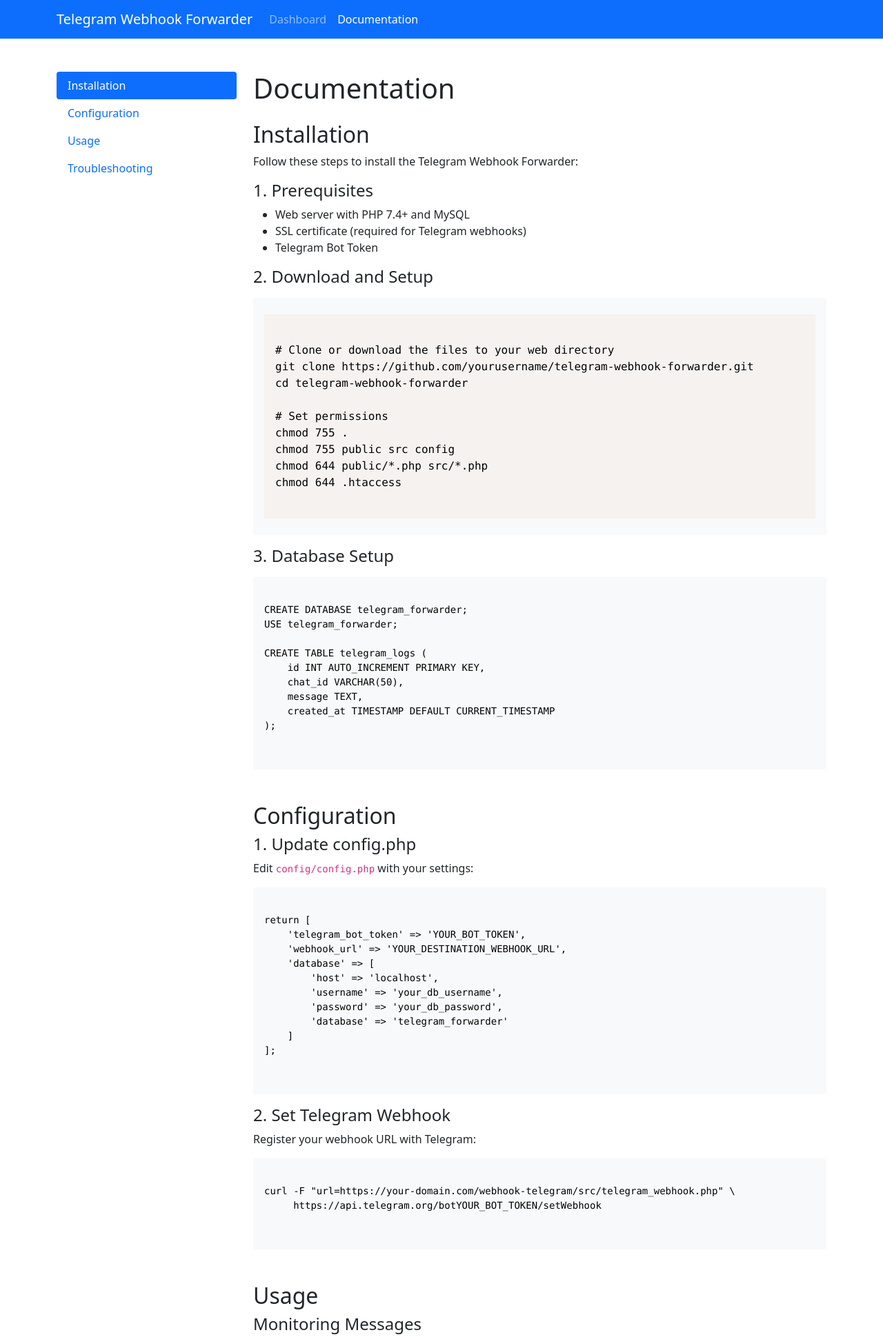
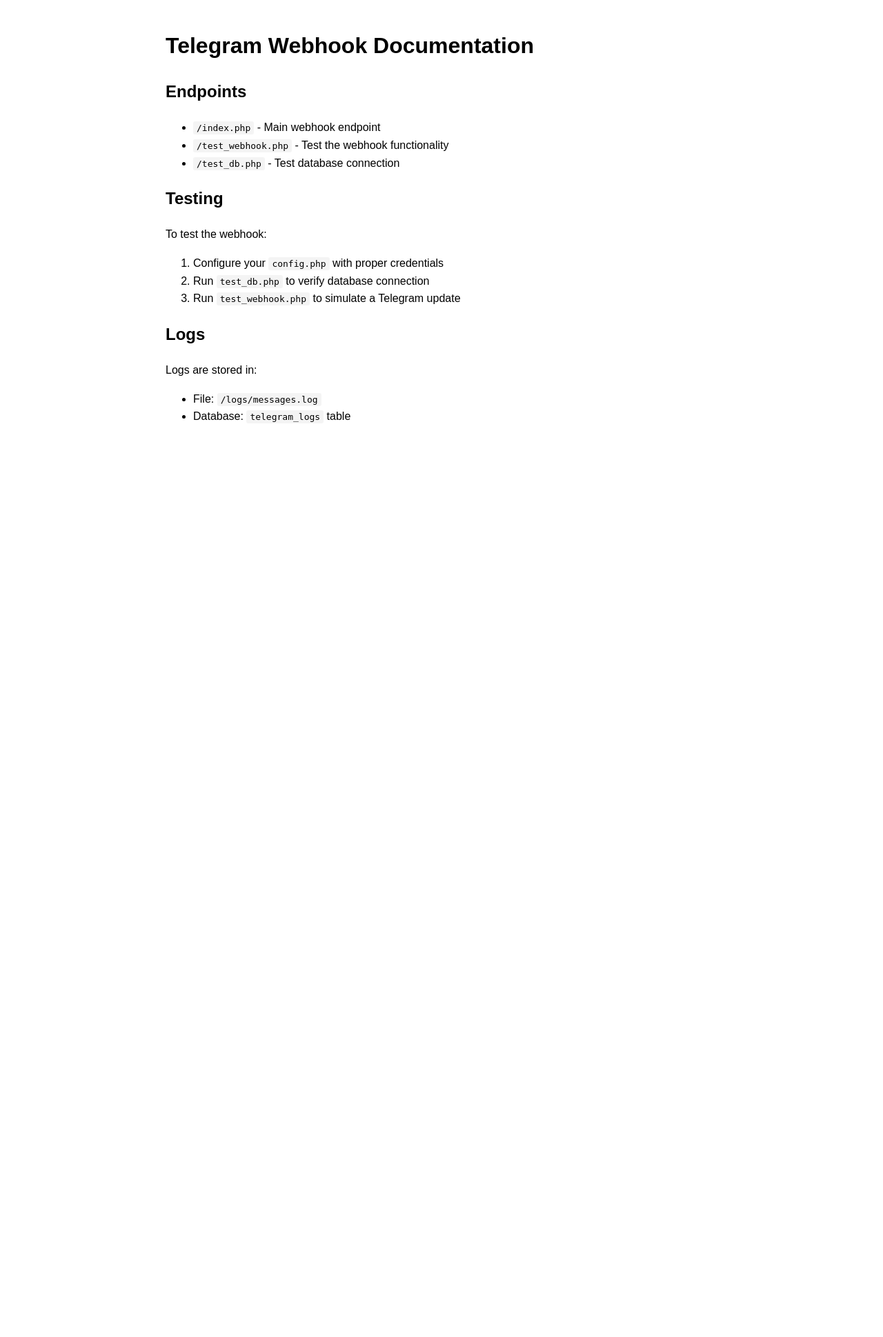
Before and after one commit to ewertonsantacruz/webhook-telegram, a PHP site: page /webhook-telegram/docs.html in a window 1280 px wide. Shown: the top 1939 px of the page at 69% size. After the commit the page ends 612 px from the top, so only its background shows below. Run offline with PHP 8.4, Linux system fonts and the light colour scheme; some libraries are stand-ins or nearby versions.

Commit message:
Initial public release

```diff
--- a/public/docs.html
+++ b/public/docs.html
@@ -3,224 +3,51 @@
 <head>
     <meta charset="UTF-8">
     <meta name="viewport" content="width=device-width, initial-scale=1.0">
-    <title>Telegram Webhook Forwarder - Documentation</title>
-    <link href="https://cdn.jsdelivr.net/npm/bootstrap@5.1.3/dist/css/bootstrap.min.css" rel="stylesheet">
-    <link href="https://cdn.jsdelivr.net/npm/prismjs@1.29.0/themes/prism.min.css" rel="stylesheet">
+    <title>Telegram Webhook Documentation</title>
     <style>
-        .doc-section {
-            margin-bottom: 3rem;
+        body {
+            font-family: Arial, sans-serif;
+            line-height: 1.6;
+            max-width: 800px;
+            margin: 0 auto;
+            padding: 20px;
         }
-        .code-block {
-            background: #f8f9fa;
-            padding: 1rem;
-            border-radius: 4px;
-            margin: 1rem 0;
+        code {
+            background: #f4f4f4;
+            padding: 2px 5px;
+            border-radius: 3px;
         }
-        .nav-pills .nav-link.active {
-            background-color: #0d6efd;
-        }
-        .sidebar {
-            position: sticky;
-            top: 20px;
-        }
-        @media (max-width: 768px) {
-            .sidebar {
-                position: static;
-                margin-bottom: 2rem;
-            }
+        pre {
+            background: #f4f4f4;
+            padding: 15px;
+            border-radius: 5px;
+            overflow-x: auto;
         }
     </style>
 </head>
 <body>
-    <nav class="navbar navbar-expand-lg navbar-dark bg-primary">
-        <div class="container">
-            <a class="navbar-brand" href="#">Telegram Webhook Forwarder</a>
-            <button class="navbar-toggler" type="button" data-bs-toggle="collapse" data-bs-target="#navbarNav">
-                <span class="navbar-toggler-icon"></span>
-            </button>
-            <div class="collapse navbar-collapse" id="navbarNav">
-                <ul class="navbar-nav">
-                    <li class="nav-item">
-                        <a class="nav-link" href="index.html">Dashboard</a>
-                    </li>
-                    <li class="nav-item">
-                        <a class="nav-link active" href="docs.html">Documentation</a>
-                    </li>
-                </ul>
-            </div>
-        </div>
-    </nav>
+    <h1>Telegram Webhook Documentation</h1>
 
-    <div class="container my-5">
-        <div class="row">
-            <!-- Sidebar Navigation -->
-            <div class="col-md-3">
-                <div class="sidebar">
-                    <nav class="nav flex-column nav-pills">
-                        <a class="nav-link active" href="#installation">Installation</a>
-                        <a class="nav-link" href="#configuration">Configuration</a>
-                        <a class="nav-link" href="#usage">Usage</a>
-                        <a class="nav-link" href="#troubleshooting">Troubleshooting</a>
-                    </nav>
-                </div>
-            </div>
+    <h2>Endpoints</h2>
+    <ul>
+        <li><code>/index.php</code> - Main webhook endpoint</li>
+        <li><code>/test_webhook.php</code> - Test the webhook functionality</li>
+        <li><code>/test_db.php</code> - Test database connection</li>
+    </ul>
 
-            <!-- Main Content -->
-            <div class="col-md-9">
-                <h1 class="mb-4">Documentation</h1>
+    <h2>Testing</h2>
+    <p>To test the webhook:</p>
+    <ol>
+        <li>Configure your <code>config.php</code> with proper credentials</li>
+        <li>Run <code>test_db.php</code> to verify database connection</li>
+        <li>Run <code>test_webhook.php</code> to simulate a Telegram update</li>
+    </ol>
 
-                <!-- Installation Section -->
-                <section id="installation" class="doc-section">
-                    <h2>Installation</h2>
-                    <p>Follow these steps to install the Telegram Webhook Forwarder:</p>
-
-                    <h4>1. Prerequisites</h4>
-                    <ul>
-                        <li>Web server with PHP 7.4+ and MySQL</li>
-                        <li>SSL certificate (required for Telegram webhooks)</li>
-                        <li>Telegram Bot Token</li>
-                    </ul>
-
-                    <h4>2. Download and Setup</h4>
-                    <div class="code-block">
-                        <pre><code class="language-bash">
-# Clone or download the files to your web directory
-git clone https://github.com/yourusername/telegram-webhook-forwarder.git
-cd telegram-webhook-forwarder
-
-# Set permissions
-chmod 755 .
-chmod 755 public src config
-chmod 644 public/*.php src/*.php
-chmod 644 .htaccess
-                        </code></pre>
-                    </div>
-
-                    <h4>3. Database Setup</h4>
-                    <div class="code-block">
-                        <pre><code class="language-sql">
-CREATE DATABASE telegram_forwarder;
-USE telegram_forwarder;
-
-CREATE TABLE telegram_logs (
-    id INT AUTO_INCREMENT PRIMARY KEY,
-    chat_id VARCHAR(50),
-    message TEXT,
-    created_at TIMESTAMP DEFAULT CURRENT_TIMESTAMP
-);
-                        </code></pre>
-                    </div>
-                </section>
-
-                <!-- Configuration Section -->
-                <section id="configuration" class="doc-section">
-                    <h2>Configuration</h2>
-
-                    <h4>1. Update config.php</h4>
-                    <p>Edit <code>config/config.php</code> with your settings:</p>
-                    <div class="code-block">
-                        <pre><code class="language-php">
-return [
-    'telegram_bot_token' => 'YOUR_BOT_TOKEN',
-    'webhook_url' => 'YOUR_DESTINATION_WEBHOOK_URL',
-    'database' => [
-        'host' => 'localhost',
-        'username' => 'your_db_username',
-        'password' => 'your_db_password',
-        'database' => 'telegram_forwarder'
-    ]
-];
-                        </code></pre>
-                    </div>
-
-                    <h4>2. Set Telegram Webhook</h4>
-                    <p>Register your webhook URL with Telegram:</p>
-                    <div class="code-block">
-                        <pre><code class="language-bash">
-curl -F "url=https://your-domain.com/webhook-telegram/src/telegram_webhook.php" \
-     https://api.telegram.org/botYOUR_BOT_TOKEN/setWebhook
-                        </code></pre>
-                    </div>
-                </section>
-
-                <!-- Usage Section -->
-                <section id="usage" class="doc-section">
-                    <h2>Usage</h2>
-
-                    <h4>Monitoring Messages</h4>
-                    <ol>
-                        <li>Access the dashboard at <code>https://your-domain.com/webhook-telegram/public/index.html</code></li>
-                        <li>Messages will appear automatically within 30 seconds</li>
-                        <li>Use the "Refresh Now" button for immediate updates</li>
-                    </ol>
-
-                    <h4>Testing the Webhook</h4>
-                    <p>Use the test endpoint to verify your setup:</p>
-                    <div class="code-block">
-                        <pre><code class="language-bash">
-curl https://your-domain.com/webhook-telegram/public/test_webhook.php
-                        </code></pre>
-                    </div>
-                </section>
-
-                <!-- Troubleshooting Section -->
-                <section id="troubleshooting" class="doc-section">
-                    <h2>Troubleshooting</h2>
-
-                    <h4>Common Issues</h4>
-                    <div class="accordion" id="troubleshootingAccordion">
-                        <div class="accordion-item">
-                            <h2 class="accordion-header">
-                                <button class="accordion-button" type="button" data-bs-toggle="collapse" data-bs-target="#issue1">
-                                    Messages not appearing in dashboard
-                                </button>
-                            </h2>
-                            <div id="issue1" class="accordion-collapse collapse show">
-                                <div class="accordion-body">
-                                    <ol>
-                                        <li>Verify webhook is set correctly: <code>curl https://api.telegram.org/botYOUR_BOT_TOKEN/getWebhookInfo</code></li>
-                                        <li>Check database connection in config.php</li>
-                                        <li>Review logs in logs/messages.log</li>
-                                    </ol>
-                                </div>
-                            </div>
-                        </div>
-
-                        <div class="accordion-item">
-                            <h2 class="accordion-header">
-                                <button class="accordion-button collapsed" type="button" data-bs-toggle="collapse" data-bs-target="#issue2">
-                                    Permission errors
-                                </button>
-                            </h2>
-                            <div id="issue2" class="accordion-collapse collapse">
-                                <div class="accordion-body">
-                                    <p>Run these commands to fix permissions:</p>
-                                    <pre><code class="language-bash">
-chmod 755 .
-chmod 755 public src config
-chmod 644 public/*.php src/*.php
-chmod 666 logs/messages.log
-                                    </code></pre>
-                                </div>
-                            </div>
-                        </div>
-                    </div>
-                </section>
-            </div>
-        </div>
-    </div>
-
-    <footer class="bg-light py-4 mt-5">
-        <div class="container text-center">
-            <p class="mb-0">Need help? Contact support or open an issue on GitHub.</p>
-        </div>
-    </footer>
-
-    <!-- Scripts -->
-    <script src="https://cdn.jsdelivr.net/npm/bootstrap@5.1.3/dist/js/bootstrap.bundle.min.js"></script>
-    <script src="https://cdn.jsdelivr.net/npm/prismjs@1.29.0/prism.min.js"></script>
-    <script src="https://cdn.jsdelivr.net/npm/prismjs@1.29.0/components/prism-bash.min.js"></script>
-    <script src="https://cdn.jsdelivr.net/npm/prismjs@1.29.0/components/prism-php.min.js"></script>
-    <script src="https://cdn.jsdelivr.net/npm/prismjs@1.29.0/components/prism-sql.min.js"></script>
+    <h2>Logs</h2>
+    <p>Logs are stored in:</p>
+    <ul>
+        <li>File: <code>/logs/messages.log</code></li>
+        <li>Database: <code>telegram_logs</code> table</li>
+    </ul>
 </body>
 </html>
```
Also changed, not shown: public/test_db.php (+6 -52 lines), public/test_webhook.php (+12 -35 lines), 2 other files.
